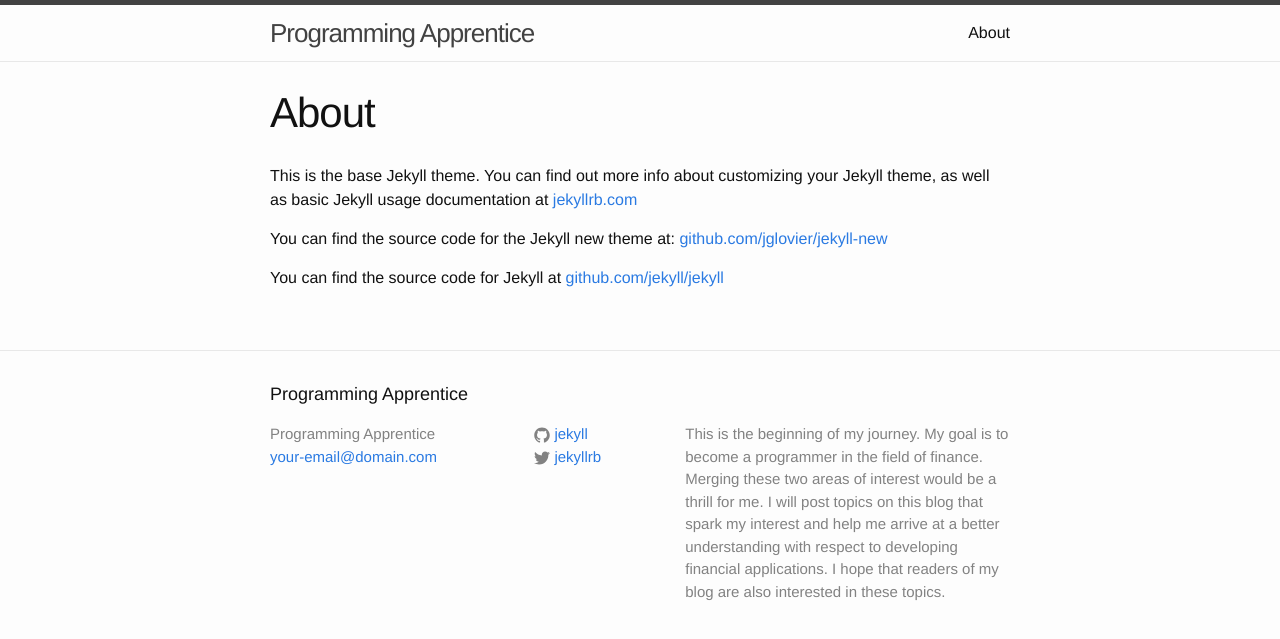
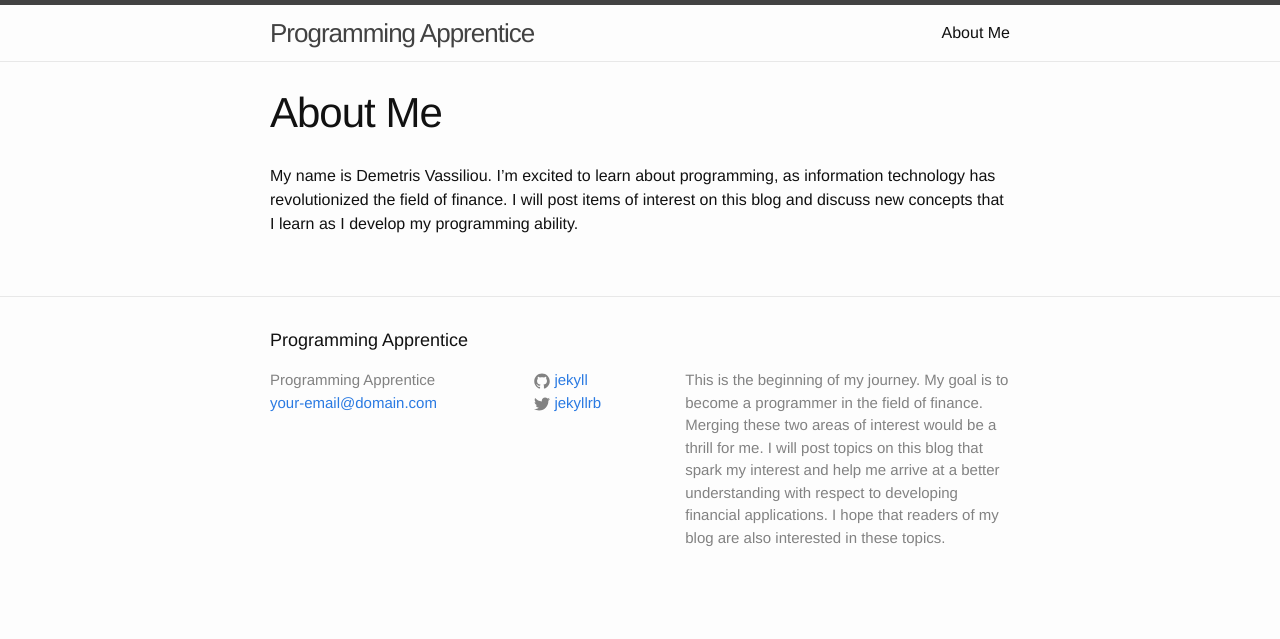
Before and after one commit to dvass01/dvass01.github.io, a Jekyll site: the page built from about.md, in a window 1280 px wide. Shown: the top 639 px of the page. Built offline with Jekyll 4.4.1, drawn with Linux system fonts in a browser that asks for light colours.

Commit message:
updated about me page

```diff
--- a/_posts/2015-04-05-revisiting-a-classic.markdown
+++ b/_posts/2015-04-05-revisiting-a-classic.markdown
@@ -6,6 +6,6 @@ categories: jekyll update
 ---
 Earlier this week, I looked at my bookcase to see which books I have not had a chance to finish.  I'm very interested in geopolitics, economics and history.  One of my favorite books about investing is Burton Malkiel's A Random Walk Down Wall Street.  I have an older edition from 1990, but this classic book is just as relevant today as it was 25 years ago or even when it was first published in 1973.
 
-A Random Walk Down Wall Street is essential reading for anyone who is interested in learning about investing.  Malkiel's long-range investment strategy of buying a diversified index of securities over time is likely to beat the performance of portfolios picked by professionals who use sophisticated techniques of financial analysis.  This approach is especially effective if investors are disciplined enough to look at corrections as a buying opportunity.  Understanding when to capitalize on the udervaluation of high quality companies in a sector of the economy which is expected to grow is the art of value investing.
+A Random Walk Down Wall Street is essential reading for anyone who is interested in learning about investing.  Malkiel's long-range investment strategy of buying a diversified index of securities over time is likely to beat the performance of portfolios picked by professionals who use sophisticated techniques of financial analysis.  This approach is especially effective if investors are disciplined enough to look at corrections as a buying opportunity.  Understanding when to capitalize on the undervaluation of high quality companies in a sector of the economy which is expected to grow is the art of value investing.
 
-We find ourselves in an environment of excessive central bank money printing and abnormally low interest rates.  The purchasing power of our savings will continue to erode.  Now more than every, investing wisely is an absolute necessity.  A Random Walk Down Wall Street should be on everyone's reading list.
+We find ourselves in an environment of excessive central bank money printing and abnormally low interest rates.  The purchasing power of our savings will continue to erode.  Now more than ever, investing wisely is an absolute necessity.  A Random Walk Down Wall Street should be on everyone's reading list.
--- a/about.md
+++ b/about.md
@@ -1,11 +1,7 @@
 ---
 layout: page
-title: About
+title: About Me
 permalink: /about/
 ---
 
-This is the base Jekyll theme. You can find out more info about customizing your Jekyll theme, as well as basic Jekyll usage documentation at [jekyllrb.com](http://jekyllrb.com/)
-
-You can find the source code for the Jekyll new theme at: [github.com/jglovier/jekyll-new](https://github.com/jglovier/jekyll-new)
-
-You can find the source code for Jekyll at [github.com/jekyll/jekyll](https://github.com/jekyll/jekyll)
+My name is Demetris Vassiliou.  I'm excited to learn about programming, as information technology has revolutionized the field of finance.  I will post items of interest on this blog and discuss new concepts that I learn as I develop my programming ability.
```
